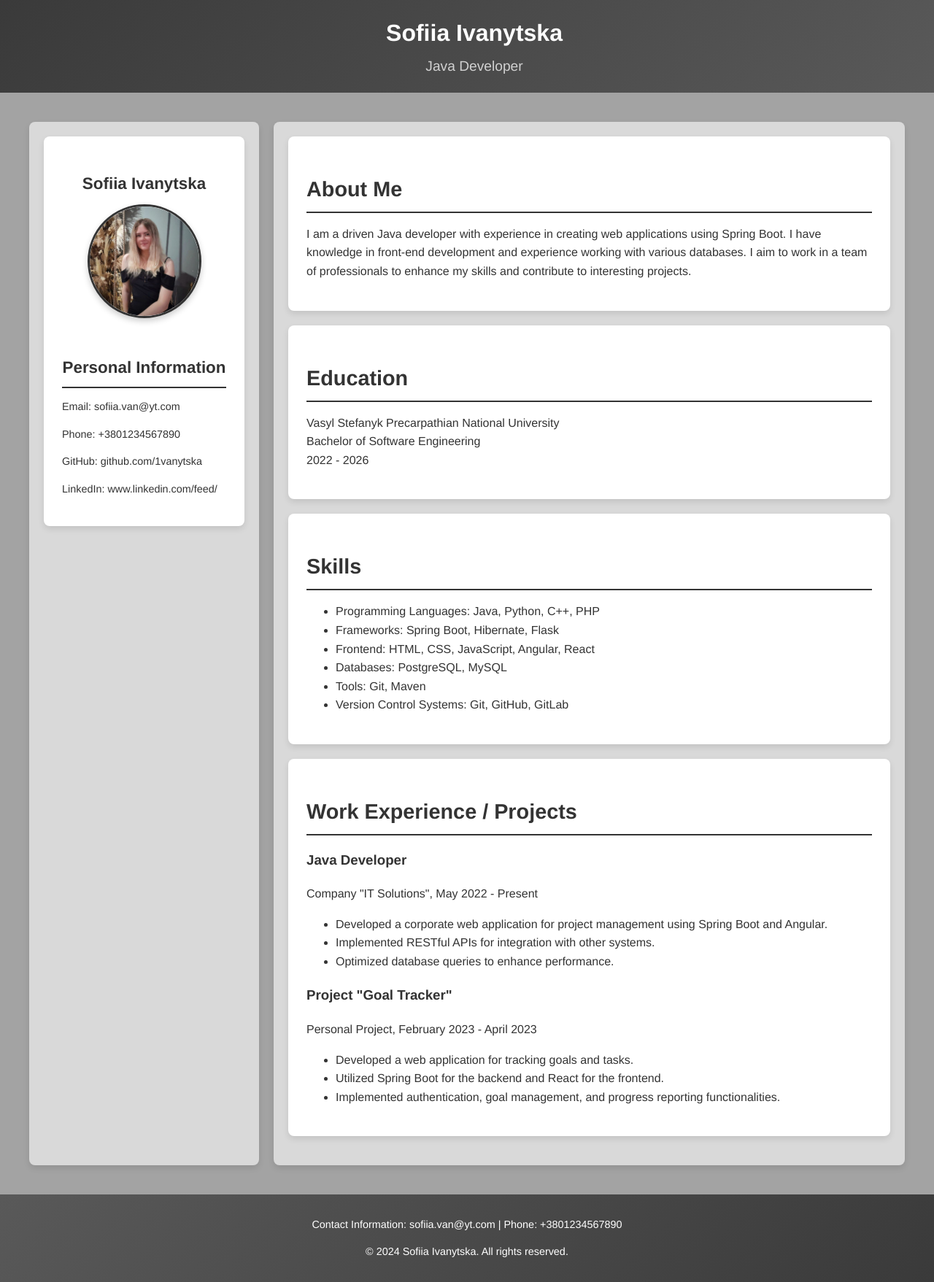
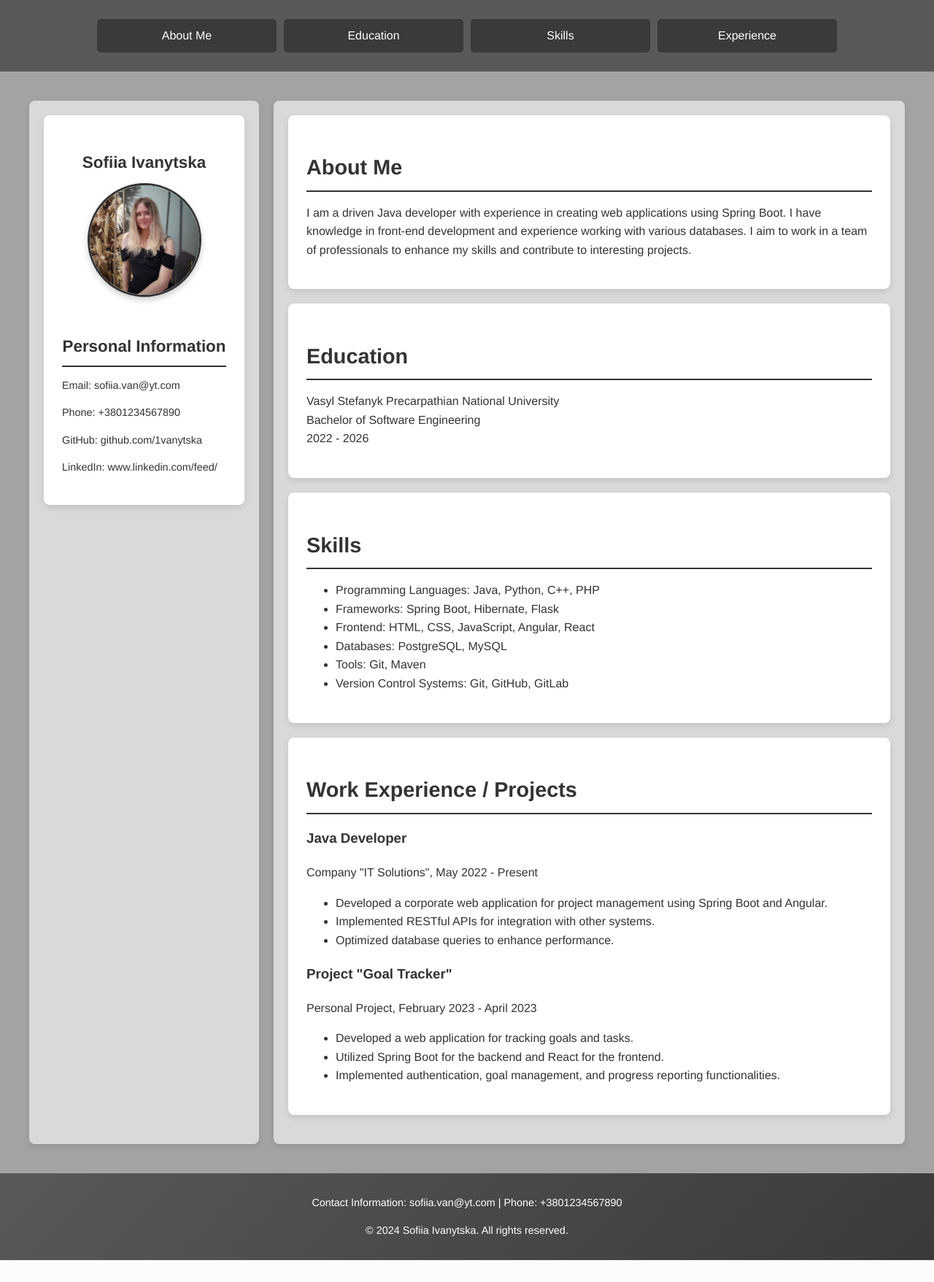
Before and after one commit to 1vanytska/flask-app-lab, a Flask app: page /resume in a window 1280 px wide. Shown: the whole page at 73% size. After the commit the page ends 1727 px from the top, so only its background shows below. Run offline with Flask 3, Linux system fonts and the light colour scheme.

Commit message:
Add basic template

```diff
--- a/static/styles/styles.css
+++ b/static/styles/styles.css
@@ -8,9 +8,8 @@ body {
 }
 
 header {
-    background: linear-gradient(135deg, #3a3a3a, #595959);
+    background: #595959;
     color: #fff;
-    padding: 20px 0;
     text-align: center;
 }
 
@@ -34,6 +33,45 @@ header p {
     margin: 5px 0 0;
     font-size: 1.2em;
     color: #d1d1d1;
+}
+
+nav {
+    width: 80%;
+    margin: 0 auto;
+    padding: 10px 0;
+}
+
+nav ul {
+    display: flex;
+    justify-content: space-between;
+    align-items: center;
+    list-style: none;
+    padding: 0;
+}
+
+nav ul li {
+    flex: 1;
+    margin: 0 5px;
+}
+
+nav ul li a {
+    display: block;
+    background: #3a3a3a;
+    color: #fff;
+    padding: 10px 0;
+    text-align: center;
+    border-radius: 5px;
+    text-decoration: none;
+    transition: background 0.3s, color 0.3s;
+}
+
+nav ul li a:hover {
+    background: #595959;
+    color: #fff;
+}
+
+main {
+    padding: 20px;
 }
 
 .container {
--- a/templates/base.html
+++ b/templates/base.html
@@ -4,10 +4,27 @@
     <meta charset="UTF-8">
     <meta name="viewport" content="width=device-width, initial-scale=1.0">
     <title>{% block title %} {% endblock %} - FlaskApp</title>
+    <link rel="stylesheet" href="/static/styles/styles.css">
 </head>
 <body>
-    {% block content %}
-    Hello
-    {% endblock %}
+    <header>
+        {% include 'navbar.html' %}
+    </header>
+
+    <div class="container">
+        <aside class="sidebar">
+            {% block aside %}
+            {% endblock %}
+        </aside>
+
+        <main class="content">
+            {% block content %}
+            {% endblock %}
+        </main>
+    </div>
+
+    <footer>
+        {% include 'footer.html' %}
+    </footer>
 </body>
 </html>
--- /dev/null
+++ b/templates/footer.html
@@ -0,0 +1,2 @@
+<p>Contact Information: sofiia.van@yt.com | Phone: +3801234567890</p>
+<p>&copy; 2024 Sofiia Ivanytska. All rights reserved.</p>
--- /dev/null
+++ b/templates/navbar.html
@@ -0,0 +1,8 @@
+<nav>
+    <ul>
+        <li><a href="#about">About Me</a></li>
+        <li><a href="#education">Education</a></li>
+        <li><a href="#skills">Skills</a></li>
+        <li><a href="#experience">Experience</a></li>
+    </ul>
+</nav>
--- a/templates/resume.html
+++ b/templates/resume.html
@@ -1,23 +1,8 @@
-<!DOCTYPE html>
-<html lang="en">
-<head>
-    <meta charset="UTF-8">
-    <meta name="viewport" content="width=device-width, initial-scale=1.0">
-    <title>My Resume</title>
-    <link rel="stylesheet" href="/static/styles/styles.css">
-</head>
-<body>
-    <header>
-        <div class="header-content">
-            <div class="header-text">
-                <h1>Sofiia Ivanytska</h1>
-                <p>Java Developer</p>
-            </div>
-        </div>
-    </header>
+{% extends "base.html" %}
 
-    <div class="container">
-        <aside class="sidebar">
+{% block title %}My Resume{% endblock %}
+
+{% block aside %}
     <section id="personal-info">
         <h1>Sofiia Ivanytska</h1>
         <img src="/static/images/profile.jpg" alt="Profile Photo" class="profile-photo">
@@ -27,9 +12,9 @@
         <p class="contact-info">GitHub: <a href="https://github.com/1vanytska">github.com/1vanytska</a></p>
         <p class="contact-info">LinkedIn: <a href="https://www.linkedin.com/feed/">www.linkedin.com/feed/</a></p>
     </section>
-        </aside>
+{% endblock %}
 
-        <main class="content">
+{% block content %}
     <section id="about">
         <h2>About Me</h2>
         <p>I am a driven Java developer with experience in creating web applications using Spring Boot. I have knowledge in front-end development and experience working with various databases. I aim to work in a team of professionals to enhance my skills and contribute to interesting projects.</p>
@@ -70,12 +55,4 @@
             <li>Implemented authentication, goal management, and progress reporting functionalities.</li>
         </ul>
     </section>
-        </main>
-    </div>
-
-    <footer>
-        <p>Contact Information: sofiia.van@yt.com | Phone: +3801234567890</p>
-        <p>&copy; 2024 Sofiia Ivanytska. All rights reserved.</p>
-    </footer>
-</body>
-</html>
+{% endblock %}
```
Also changed, not shown: static/images/logo.gif (deleted). Lines whose indentation alone changed are shown as unchanged.
